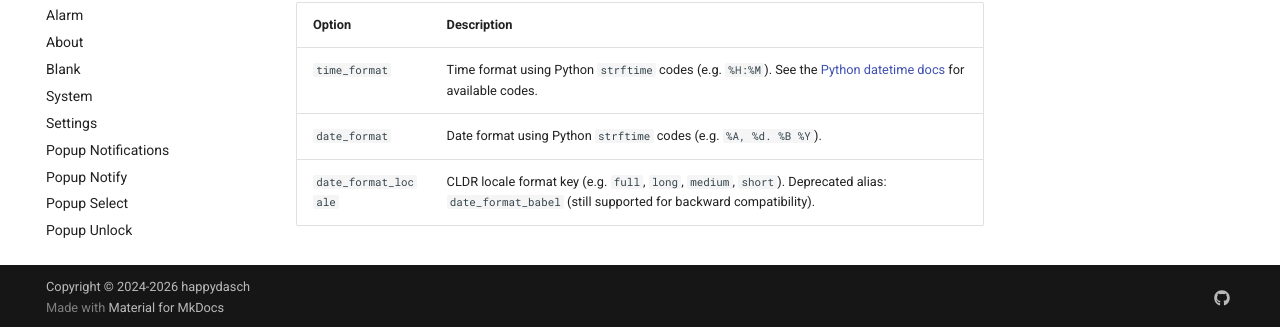
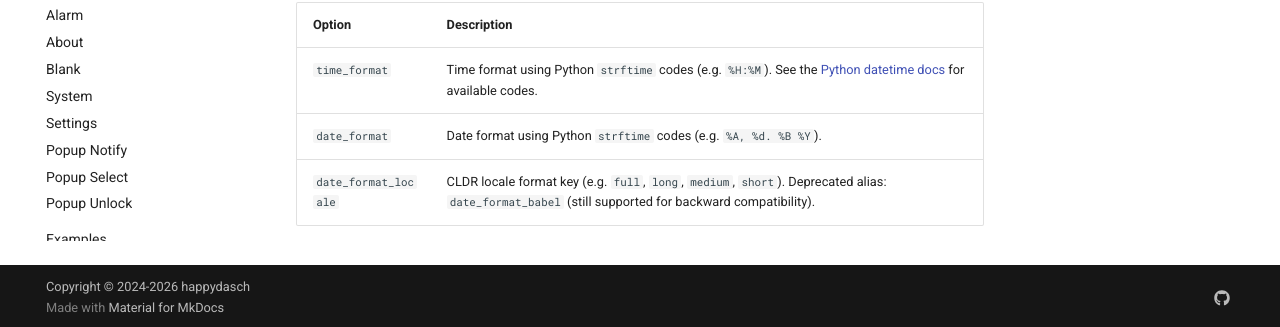
Before and after one commit to happydasch/nspanel_haui, an MkDocs documentation site: the page built from docs/config.md, in a window 1280 px wide and 1093 px high. Shown: the part 763-1090 px from the top of the window. Built offline with MkDocs 1.6.1 and Material for MkDocs 9.7.7, drawn with Linux system fonts in a browser that asks for light colours; comment, search, counter and statistics services are not loaded; the version menu is left out.

Commit message:
docs(mkdocs): remove duplicate popup notifications nav entry

```diff
--- a/mkdocs.yml
+++ b/mkdocs.yml
@@ -100,7 +100,6 @@
       - Blank: panels/panel_blank.md
       - System: panels/panel_system.md
       - Settings: panels/panel_settings.md
-      - Popup Notifications: panels/popup_notifs.md
       - Popup Notify: panels/popup_notify.md
       - Popup Select: panels/popup_select.md
       - Popup Unlock: panels/popup_unlock.md
```
